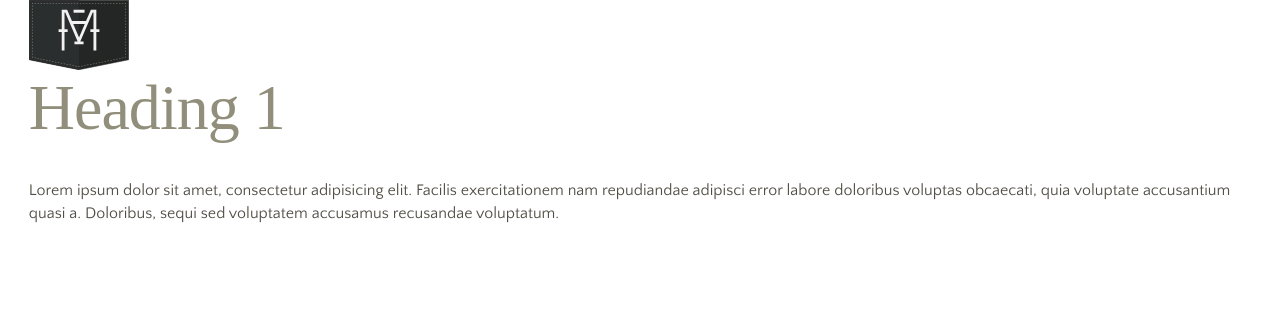
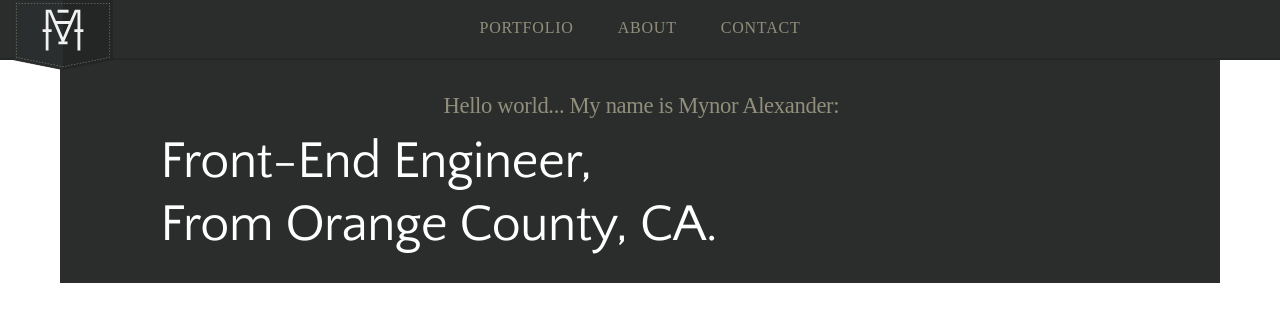
Before and after one commit to bugsyAlexander/grunting-Jeet, a website: page index.html in a window 1280 px wide. Drawn offline with Linux system fonts and the light colour scheme; a web font is replaced by a local one.

Commit message:
added site nav to project - requires additional tweaks. Renamed files and moved layout styles to new file - imported the right document

```diff
--- a/components/sass/_base.scss
+++ b/components/sass/_base.scss
@@ -1,6 +1,12 @@
 @import url(http://fonts.googleapis.com/css?family=Quattrocento|Quattrocento+Sans:400,700);
 
-html {font-size: 1em;}
+html {
+  font-size: 1em;
+  -webkit-font-smoothing: antialiased;
+  -moz-osx-font-smoothing: grayscale;
+}
+
+
 
 body {
   font-family: $font-primary;
@@ -20,7 +26,9 @@ body {
 
 h1 {
   margin-top: 0;
-  font-size: 3.998em;
+  font-family: $font-primary;
+  fontsize: 2.75em;
+  color: #FFF;
 }
 
 h2 {font-size: 2.827em;}
--- /dev/null
+++ b/components/sass/_layout.scss
@@ -0,0 +1,54 @@
+// @include edit();
+
+section {
+  @include center(1160px, 16px);
+}
+
+.container {
+  @include center(960px);
+}
+
+.navBar {
+  @include center(98%);
+  position: relative;
+  z-index: 999;
+}
+
+nav {
+  height: 60px;
+  background-color: $black;
+  border-bottom: 2px solid darken($black, 2.5%);
+
+  li {
+    list-style: none;
+    display: inline-block;
+  }
+
+  a {
+    text-decoration: none;
+    text-transform: uppercase;
+    font-family: $font-secondary;
+    letter-spacing: .05rem;
+    color: $gold;
+    padding: 1.25em;
+
+    &:hover {
+      color: $gray94;
+      border-bottom: 1px solid $gray94;
+    }
+  }
+}
+
+.siteLogo {
+  @include col(1/3);
+}
+
+.siteNav {
+  @include col(2/3);
+  height: 60px;
+  padding: 1em;
+}
+
+.intro {
+  background-color: $black;
+}
--- a/components/sass/styles.scss
+++ b/components/sass/styles.scss
@@ -5,9 +5,4 @@
 @import "mixins";
 @import "base";
 @import "modules";
-
-// @include edit();
-
-section {
-  @include center(98%, 16px);
-}
+@import "layout";
--- a/index.html
+++ b/index.html
@@ -22,10 +22,28 @@
 </head>
 <body>
 
-<section>
-<div class="logo"></div>
-   <h1>Heading 1</h1>
-   <p>Lorem ipsum dolor sit amet, consectetur adipisicing elit. Facilis exercitationem nam repudiandae adipisci error labore doloribus voluptas obcaecati, quia voluptate accusantium quasi a. Doloribus, sequi sed voluptatem accusamus recusandae voluptatum.</p>
+<nav>
+  <div class="navBar">
+    <ul class="siteLogo">
+      <li><a href="index.html" class="logo"></a></li>
+    </ul>
+    <ul class="siteNav">
+      <li><a href="#">Portfolio</a></li>
+      <li><a href="#">About</a></li>
+      <li><a href="#">Contact</a></li>
+    </ul>
+  </div> <!-- navBar -->
+</nav> <!-- nav -->
+
+<section class="intro">
+  <div class="container">
+
+<header>
+  <h4>Hello world... My name is Mynor Alexander:</h4>
+  <h1>Front-End Engineer, <br> From Orange County, CA.</h1>
+</header>
+
+  </div> <!-- container -->
 </section>
 
 <!-- javascript -->
```
Also changed, not shown: css/styles.css, 1 other file.
